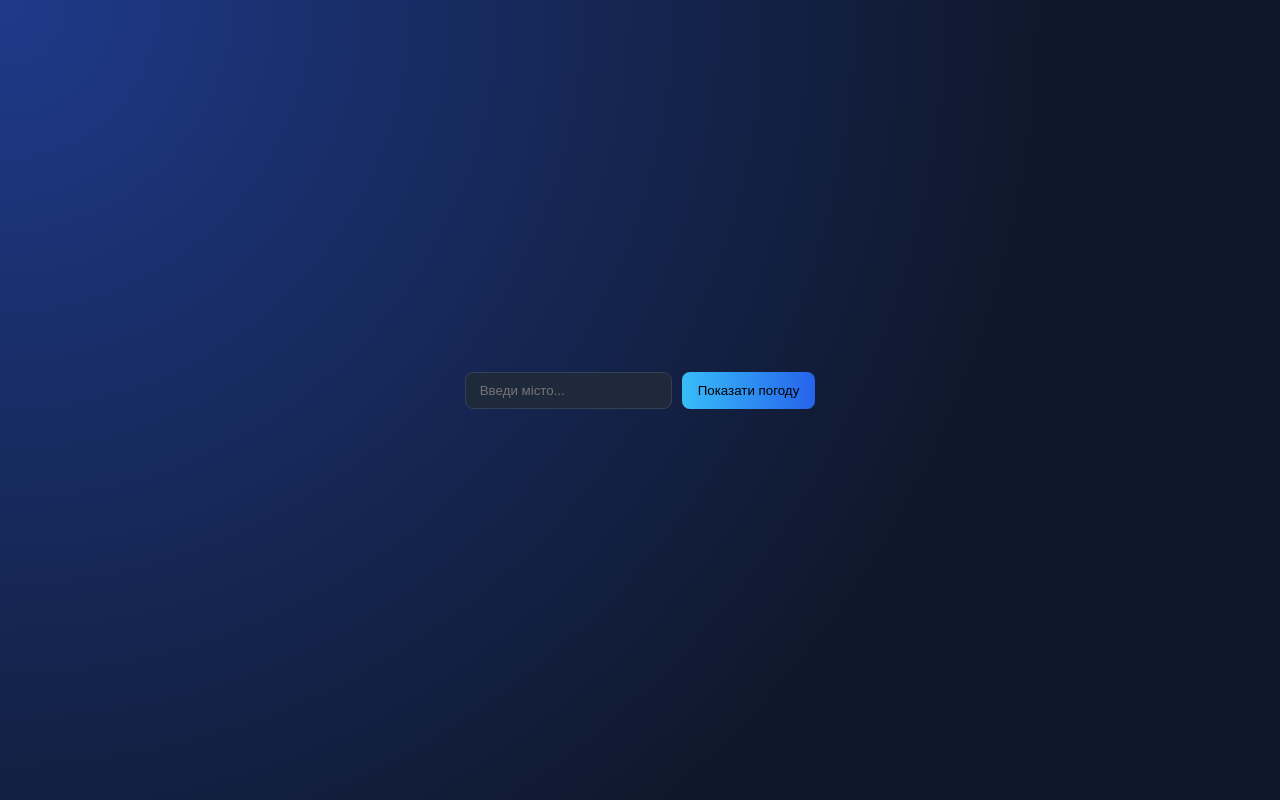
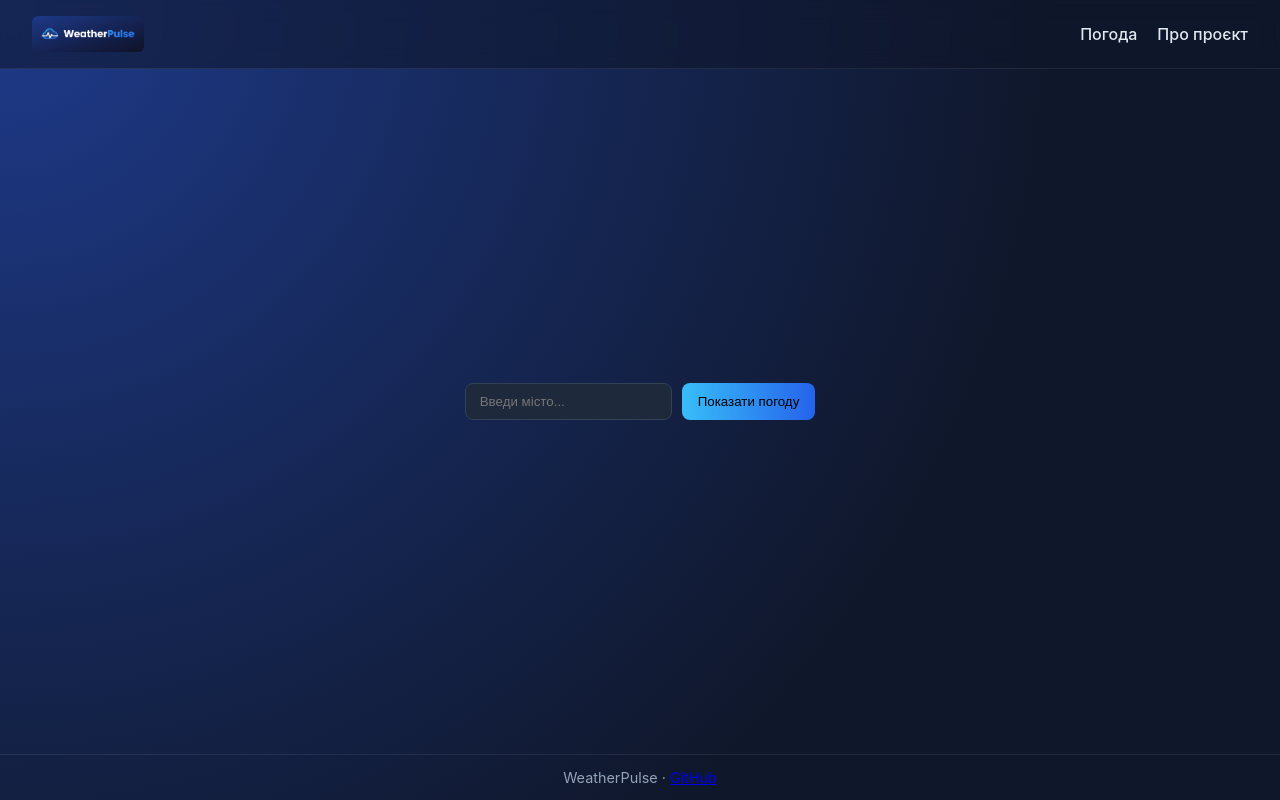
Before and after one commit to xsxzdkxa-dev/weather-web, a Flask app: page / in a window 1280 px wide. Run offline with Flask 3, Linux system fonts and the light colour scheme.

Commit message:
Add base layout, navbar, footer, about page and logo

```diff
--- a/app.py
+++ b/app.py
@@ -16,6 +16,9 @@ def index():
             weather = get_weather(city)
 
     return render_template("index.html", weather=weather, error=error)
+@app.route("/about")
+def about():
+    return render_template("about.html")
 
 if __name__ == "__main__":
     app.run(debug=True)
--- a/static/style.css
+++ b/static/style.css
@@ -7,7 +7,7 @@
 body{
     min-height: 100vh;
     display: flex;
-    justify-content: center;
+    justify-content: space-between;
     align-items: center;
     background: radial-gradient(circle at top left, #1e3a8a, #0f172a 70% );
     min-height: 100vh;
@@ -59,3 +59,76 @@ button:hover{
     color: #f87171;
     margin-top: 10px;
 }
+
+.navbar{
+    width: 100%;
+    padding: 16px 32px;
+    display: flex;
+    justify-content: space-between;
+    align-items: center;
+    background: rgba(15, 23, 42, 0.55);
+    backdrop-filter: blur(10px);
+    border-bottom: 1px solid rgba(255, 255, 255, 0.08);
+}
+
+.navbar nav{
+    display: flex;
+    gap: 20px;
+}
+
+.navbar a{
+    color: #e2e8f0;
+    text-decoration: none;
+    font-weight: 500;
+}
+
+.navbar a:hover{
+  color:#38bdf8;
+}
+
+.main-content{
+    flex: 1;
+    width: 100%;
+    display: flex;
+    flex-direction: column;
+    justify-content: center;
+    align-items: center;
+    padding: 32px 16px;
+}
+
+.about-card{
+    background-color: rgba(15, 23, 42, 0.82);
+    backdrop-filter: blur(8px);
+    padding: 24px 28px;
+    border-radius: 14px;
+    border: 1px solid #334155; max-width: 480px;
+    width: 100%;
+}
+.about-card p {
+    margin: 8px 0;
+}
+
+.footer{
+    width: 100%;
+    padding: 14px 20px;
+    text-align: center;
+    font-size: 0.9rem;
+    color: #94a3b8;
+    border-top: 1px solid rgba(255, 255, 255, 0.08);
+}
+
+.footer a:hover{
+    color:#f8fafc;
+}
+
+.brand{
+    display: flex;
+    align-items: center;
+    text-decoration: none;
+}
+
+.brand-logo{
+    height: 36px;
+    width: auto;
+    border-radius: 6px;
+}
--- /dev/null
+++ b/templates/base.html
@@ -0,0 +1,28 @@
+<!DOCTYPE html>
+<html lang="uk">
+    <head>
+        <meta charset="UTF-8">
+        <meta name="viewport" content="width=device-width, initial-scale=1.0">
+        <title>{% block title %}Погода{% endblock %}</title>
+        <link rel="stylesheet" href="{{ url_for('static', filename='style.css') }}">
+        <link rel="icon" type="image/png" href"{{ url_for('static', filename='weatherpulse-icon.png')}}">
+    </head>
+    <body>
+        <header class="navbar"><a href="{{ url_for('index') }}" class="brand">
+            <img src="{{ url_for('static', filename='weatherpulse-logo-dark.png') }}" alt="WeatherPulse" class="brand-logo">
+        </a>
+            <nav>
+                <a href="{{ url_for('index') }}">Погода</a>
+                <a href="{{ url_for('about') }}">Про проєкт</a>
+            </nav>
+        </header>
+            <main class="main-content">
+                {% block content %}{% endblock %}
+            </main>
+
+        <footer class="footer">
+            <p>WeatherPulse · <a href="https://github.com/xsxzdkxa-dev/weather-web" target="_blank">GitHub</a></p>
+        </footer>
+
+    </body>
+</html>
--- a/templates/index.html
+++ b/templates/index.html
@@ -1,10 +1,7 @@
-<!DOCTYPE html>
-<html lang="uk">
-    <head>
-        <link rel="stylesheet" href="{{ url_for('static', filename='style.css')}}">
-        <meta charset="UTF-8">
-    </head>
-    <body>
+{% extends "base.html" %}
+{% block title %}Погода - WeatherPulse{% endblock %}
+{% block content %}
+
         <form method="POST">
             <input type="text" name="city" placeholder="Введи місто..." required>
             <button type="submit">Показати погоду</button>
@@ -19,5 +16,4 @@
             </div>
         {% endif %}
          {% if error %}<p class="error">{{ error }}</p>{% endif %}
-    </body>
-</html>
+{% endblock %}
```
Also changed, not shown: templates/about.html (added, +12 -0 lines), static/weatherpulse-icon-dark.png (added), static/weatherpulse-icon.png (added), static/weatherpulse-logo-dark.png (added).
